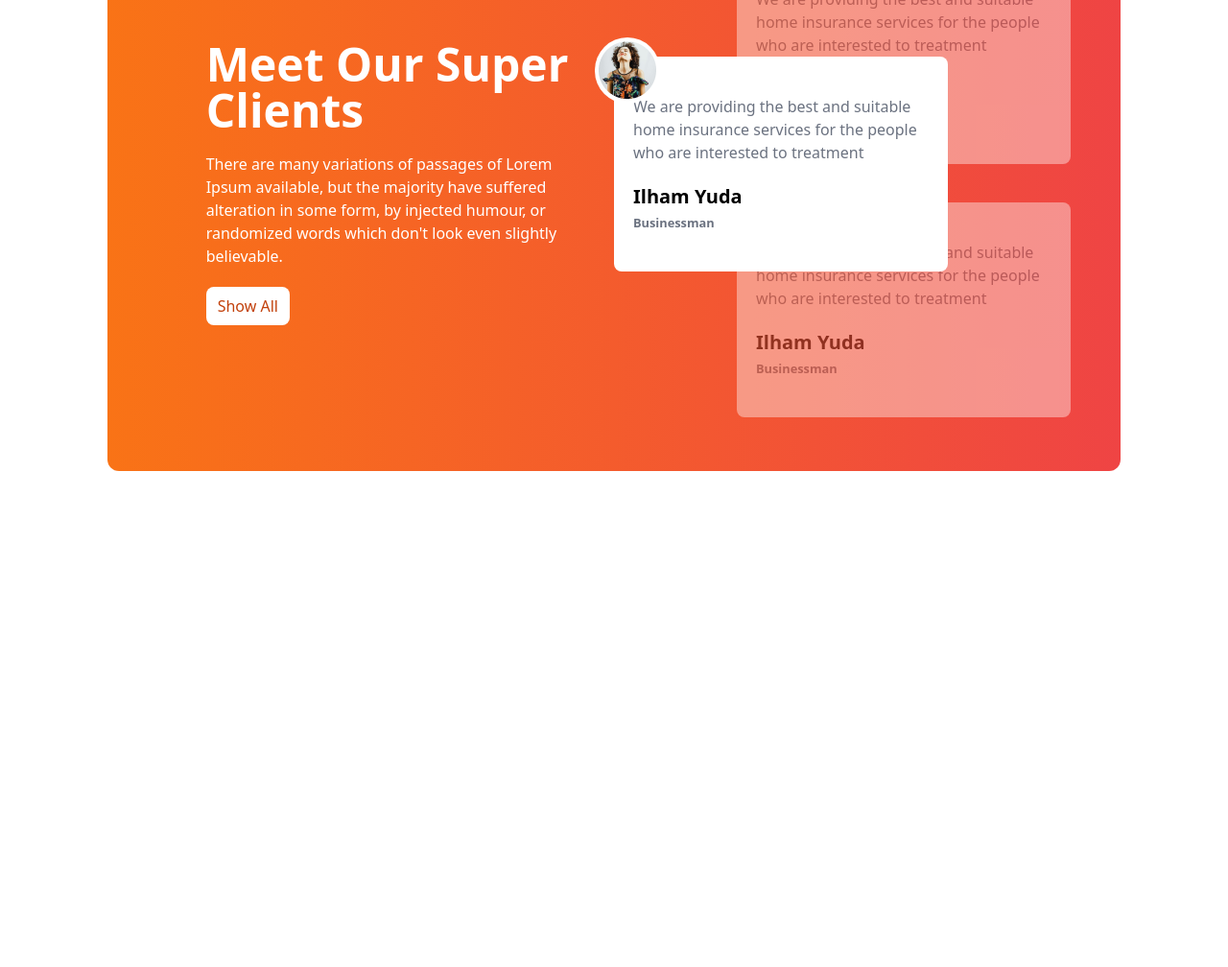
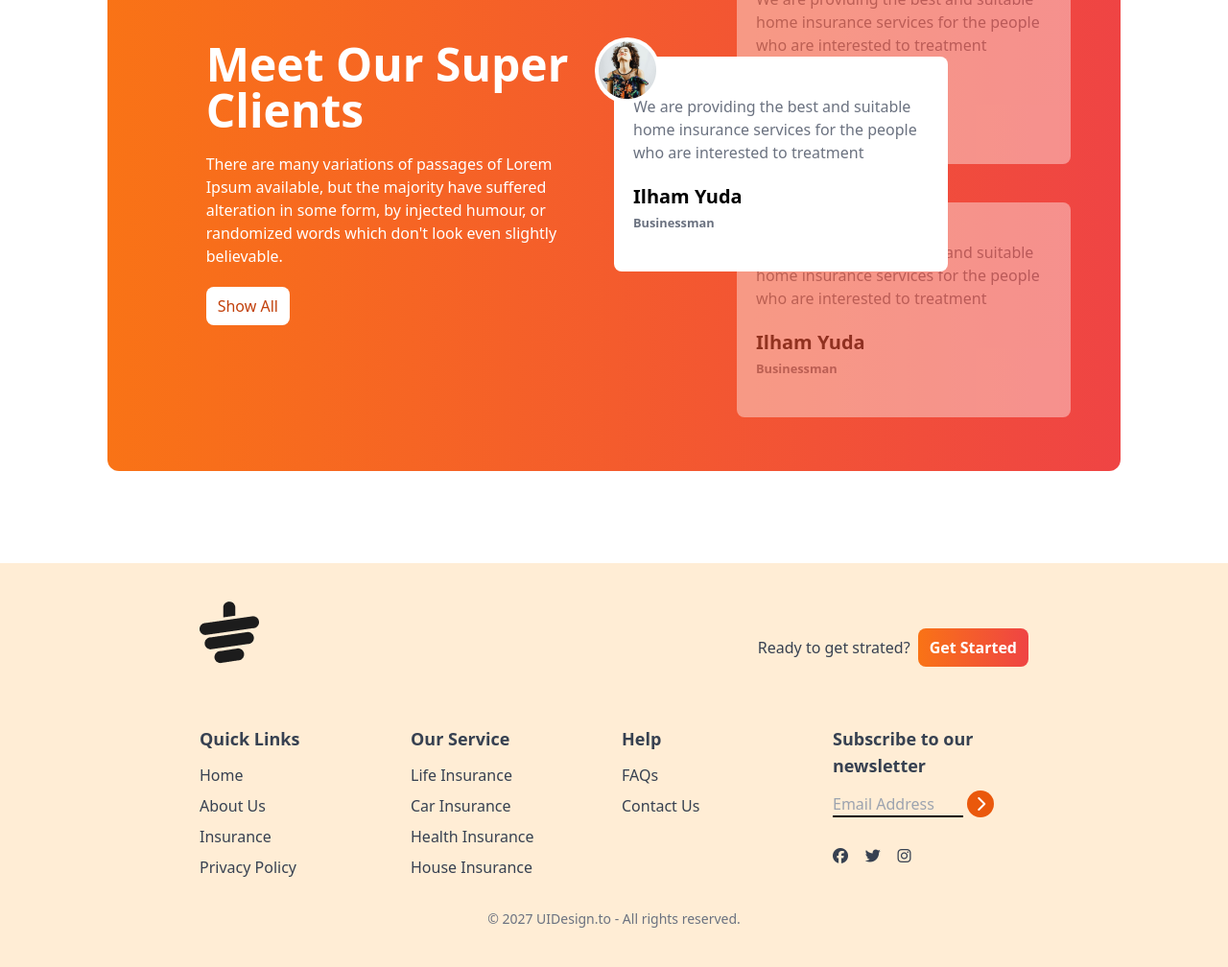
Before and after one commit to mehedipro3/tea-house-tailwind-css, a plain HTML site: page index.html in a window 1280 px wide. Shown: the part 1924-2932 px from the top of the page at 96% size. Before the commit the page ends 2511 px from the top, so only its background shows below. Drawn offline with nearby package versions, Linux system fonts and the light colour scheme.

Commit message:
footer section done

```diff
--- a/index.html
+++ b/index.html
@@ -193,7 +193,90 @@
         </div>
       </div>
     </section>
+    <!-- new section add  -->
   </main>
+  <footer class="bg-orange-100 text-gray-700 px-4 py-10 md:px-16">
+    <div class="w-9/12 mx-auto">
+      <!-- logo -->
+       <div class="mb-8 flex justify-between">
+          <img class="mb-8" src="./images/cup.png" alt="">
+          <div class="flex items-center gap-2">
+            <h3>Ready to get strated?</h3>
+            <button class="bg-gradient-to-r from-orange-500 to-red-500 px-3 py-2 rounded-lg text-white font-bold" >Get Started</button>
+          </div>
+       </div>
+       <!-- link  -->
+        <div class="grid grid-cols-1 md:grid-cols-2 lg:grid-cols-4 gap-4">
+          <!-- first column  -->
+           <div>
+            <h3 class="font-semibold text-lg mb-3">Quick Links</h3>
+            <ul class="space-y-2">
+              <li>
+                <a class="hover:text-orange-500" href="#">Home</a>
+              </li>
+              <li>
+                <a class="hover:text-orange-500" href="#">About Us</a>
+              </li>
+              <li>
+                <a class="hover:text-orange-500" href="#">Insurance</a>
+              </li>
+              <li>
+                <a class="hover:text-orange-500" href="#">Privacy Policy</a>
+              </li>
+            </ul>
+           </div>
+          <!-- second column  -->
+           <div>
+            <h3 class="font-semibold text-lg mb-3">Our Service</h3>
+            <ul class="space-y-2">
+              <li>
+                <a class="hover:text-orange-500" href="#">Life Insurance</a>
+              </li>
+              <li>
+                <a class="hover:text-orange-500" href="#">Car Insurance</a>
+              </li>
+              <li>
+                <a class="hover:text-orange-500" href="#">Health Insurance</a>
+              </li>
+              <li>
+                <a class="hover:text-orange-500" href="#">House Insurance</a>
+              </li>
+            </ul>
+           </div>
+          <!-- third column  -->
+           <div>
+            <h3 class="font-semibold text-lg mb-3">Help</h3>
+            <ul class="space-y-2">
+              <li>
+                <a class="hover:text-orange-500" href="#">FAQs</a>
+              </li>
+              <li>
+                <a class="hover:text-orange-500" href="#">Contact Us</a>
+              </li>
+            </ul>
+           </div>
+           <!-- fourth column  -->
+            <div>
+              <h3 class="font-bold text-lg mb-3">Subscribe to our newsletter</h3>
+              <div class="flex flex-col space-y-2">
+                <div>
+                  <input placeholder="Email Address" type="text" class="bg-transparent border-b-2 border-black w-4/6">
+                  <i class="fa-solid fa-chevron-right h-7 w-7 bg-orange-600 inline-flex rounded-full text-white justify-center items-center"></i>
+                  <div class="flex justify-between w-2/5 mb-2 mt-8">
+                    <i class="fa-brands fa-facebook"></i>
+                    <i class="fa-brands fa-twitter"></i>
+                    <i class="fa-brands fa-instagram"></i>
+                  </div>
+                </div>
+
+              </div>
+            </div>
+        </div>
+        <div class="text-center pt-4 mt-4">
+          <p class="text-sm text-gray-500">© 2027 UIDesign.to - All rights reserved.</p>
+        </div>
+    </div>
+  </footer>
 </body>
 
 </html>
```
